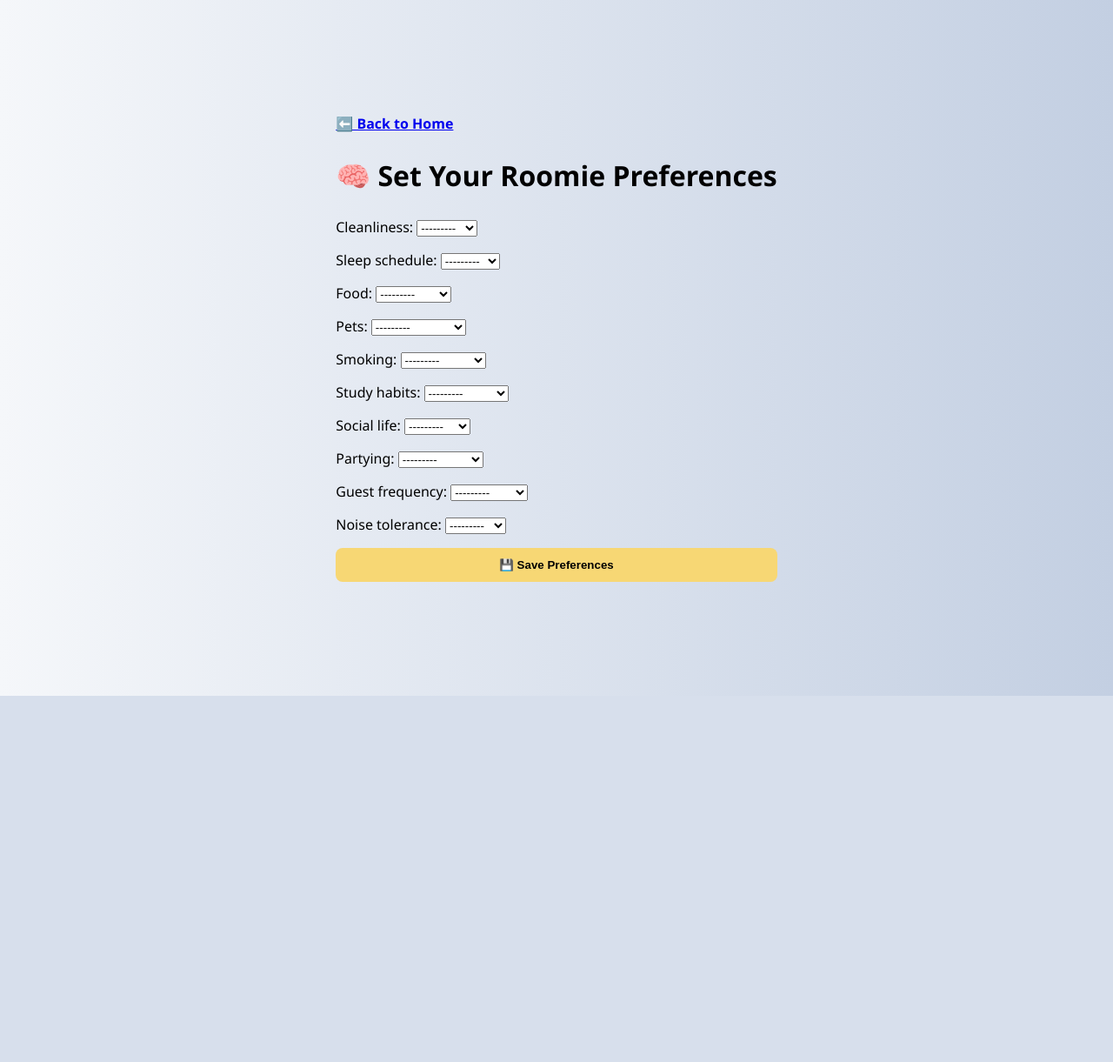
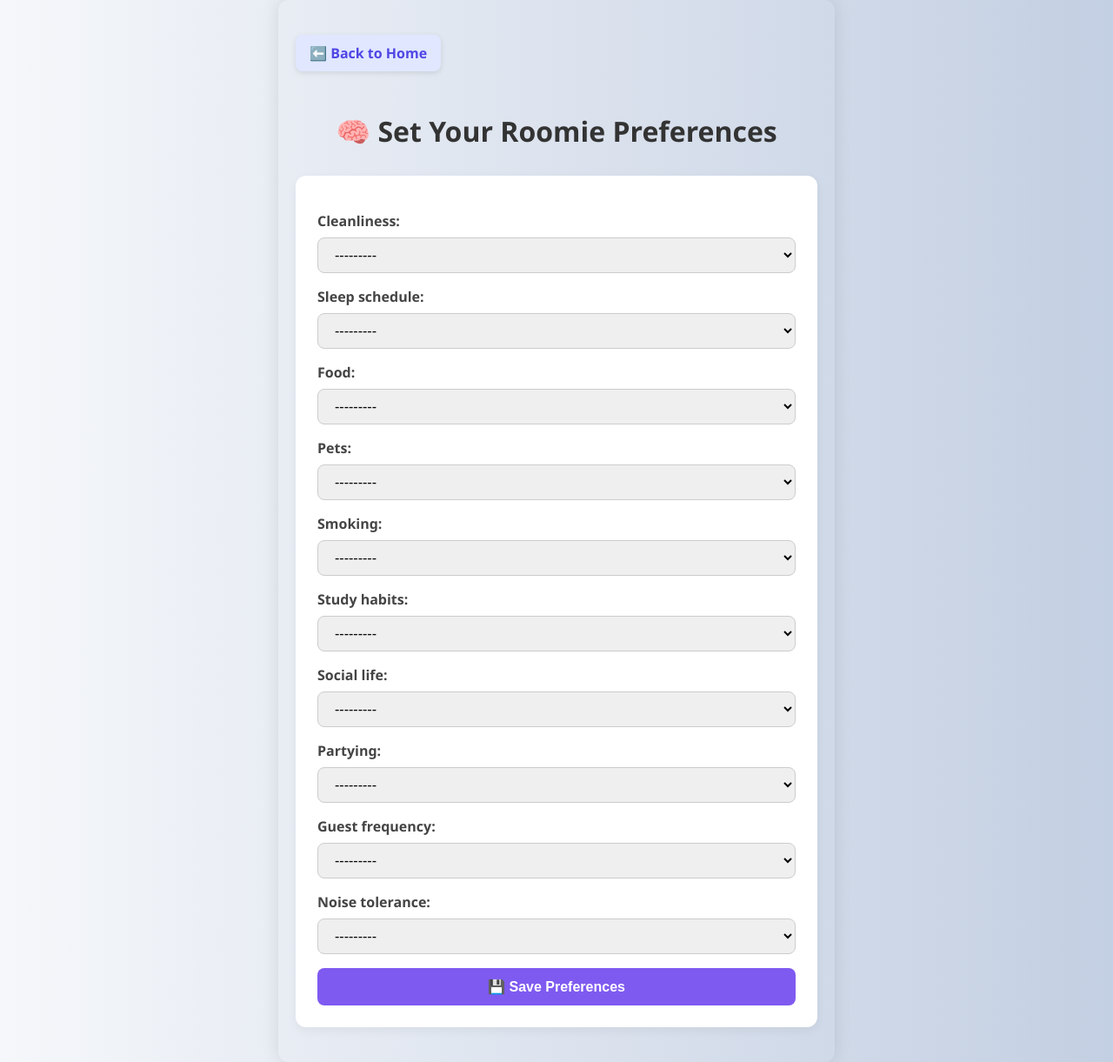
Before and after one commit to nivedithakummetha63/DjangoProject, a Django app: page /preferences/ in a window 1280 px wide. Shown: the whole page at 87% size. Before the commit the page ends 800 px from the top, so only its background shows below. Run offline with Django 3.2, Linux system fonts and the light colour scheme; a user stored in the database is signed in; data comes from the database, SQL or seed files in the repository.

Commit message:
Update preferences.html

```diff
--- a/accounts/templates/preferences.html
+++ b/accounts/templates/preferences.html
@@ -1,50 +1,108 @@
-{% extends "base/base.html" %}
-{% load static %}
-
-{% block title %}Your Preferences{% endblock %}
-
-{% block start %}
-<section class="section-content padding-bottom">
-  <div class="container-xl d-flex justify-content-center align-items-center mt-5 px-3">
-    <div class="row justify-content-center w-100">
-      <div class="col-xl-6 col-lg-8 col-md-10 col-sm-12">
-        <a href="{% url 'home' %}"
-           class="btn btn-outline-primary mb-4 rounded-pill">
-          ⬅️ Back to Home
-        </a>
-        <h2 class="text-center mb-4" style="font-size: 2rem;">🧠 Set Your Roomie Preferences</h2>
-        <form method="POST" class="bg-white p-4 rounded shadow-sm">
-          {% csrf_token %}
-          {% include "base/alert.html" %}
-          {{ form.as_p }}
-          <button type="submit" class="btn btn-primary btn-block mt-3">
-            💾 Save Preferences
-          </button>
-        </form>
-      </div>
-    </div>
-  </div>
-</section>
-
+<!DOCTYPE html>
+<html lang="en">
+<head>
+  <meta charset="UTF-8" />
+  <meta name="viewport" content="width=device-width, initial-scale=1" />
+  <title>Your Preferences</title>
   <style>
     body {
       font-family: 'Segoe UI', sans-serif;
       background: linear-gradient(to right, #f5f7fa, #c3cfe2);
+      padding: 40px 20px;
+      max-width: 600px;
+      margin: auto;
+      border-radius: 12px;
+      box-shadow: 0 0 20px rgba(0,0,0,0.1);
     }
-  .btn-outline-primary {
-    font-weight: 600;
+    h2 {
+      text-align: center;
+      font-size: 2rem;
+      color: #333;
+      margin-bottom: 30px;
     }
     form {
-    max-width: 100%;
+      background: white;
+      padding: 25px;
+      border-radius: 12px;
+      box-shadow: 0 4px 12px rgba(0,0,0,0.05);
     }
-  @media (max-width: 576px) {
-    .container-xl {
-      padding-left: 1rem;
-      padding-right: 1rem;
+    form div {
+      margin-bottom: 20px;
+    }
+    label {
+      display: block;
+      margin-bottom: 8px;
+      font-weight: 600;
+      color: #444;
+    }
+    input[type="text"], select, textarea {
+      width: 100%;
+      padding: 10px 15px;
+      border: 1px solid #ccc;
+      border-radius: 8px;
+      font-size: 1rem;
+      transition: 0.2s;
+    }
+    input:focus, select:focus, textarea:focus {
+      border-color: #7f5af0;
+      outline: none;
+      box-shadow: 0 0 5px rgba(127, 90, 240, 0.3);
+    }
+    button {
+      background-color: #7f5af0;
+      color: white;
+      padding: 12px 20px;
+      border: none;
+      border-radius: 8px;
+      font-size: 1rem;
+      font-weight: bold;
+      cursor: pointer;
+      width: 100%;
+      transition: 0.3s;
+    }
+    button:hover {
+      background-color: #6243d1;
+      box-shadow: 0 4px 10px rgba(127, 90, 240, 0.3);
+    }
+    /* Responsive adjustments */
+    @media (max-width: 640px) {
+      body {
+        padding: 20px 10px;
+        border-radius: 8px;
+      }
+      form {
+        padding: 20px;
       }
       h2 {
-      font-size: 1.6rem !important;
+        font-size: 1.75rem;
       }
     }
+    /* Back link style */
+    a.back-link {
+      display: inline-block;
+      margin-bottom: 20px;
+      background-color: #e0e7ff;
+      color: #4f46e5;
+      padding: 10px 16px;
+      border-radius: 8px;
+      text-decoration: none;
+      font-weight: 600;
+      box-shadow: 0 2px 6px rgba(0,0,0,0.1);
+      transition: background 0.3s;
+    }
+    a.back-link:hover {
+      background-color: #c7d2fe;
+    }
   </style>
-{% endblock %}
+</head>
+<body>
+  <a href="{% url 'home' %}" class="back-link">⬅️ Back to Home</a>
+  <h2>🧠 Set Your Roomie Preferences</h2>
+  <form method="POST" novalidate>
+    {% csrf_token %}
+    {% include "base/alert.html" %}
+    {{ form.as_p }}
+    <button type="submit">💾 Save Preferences</button>
+  </form>
+</body>
+</html>
```
Lines whose indentation alone changed are shown as unchanged.
